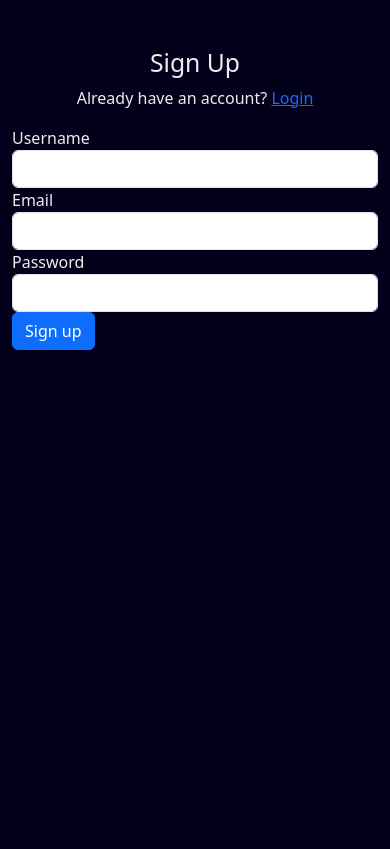
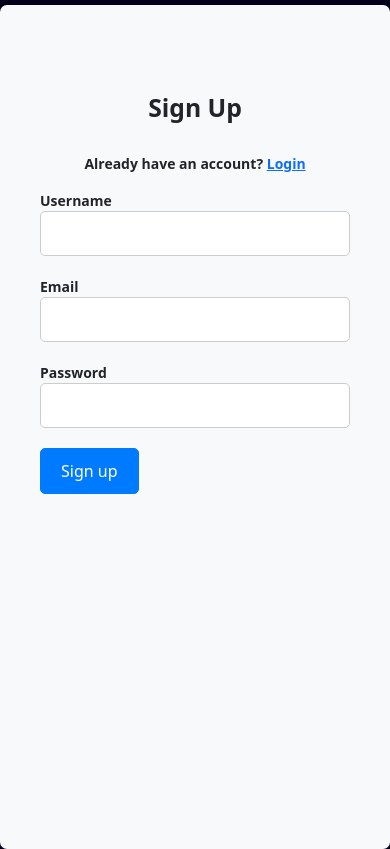
Before and after one commit to MahmoudEl3bady/to-do-app, a React (Vite) app: page /register in a window 390 px wide. Built offline with nearby package versions, Linux system fonts and the light colour scheme.

Commit message:
Forms validation

```diff
--- a/package.json
+++ b/package.json
@@ -19,11 +19,13 @@
     "@fortawesome/free-solid-svg-icons": "^6.5.1",
     "@fortawesome/react-fontawesome": "^0.2.0",
     "bootstrap": "^5.3.2",
+    "formik": "^2.4.5",
     "gh-pages": "^6.1.1",
     "react": "^18.2.0",
     "react-dom": "^18.2.0",
     "react-icons": "^5.0.1",
-    "react-router-dom": "^6.22.3"
+    "react-router-dom": "^6.22.3",
+    "yup": "^1.4.0"
   },
   "devDependencies": {
     "@types/react": "^18.2.55",
--- a/src/App.css
+++ b/src/App.css
@@ -4,7 +4,7 @@
   padding: 0;
 }
 button:focus {
-  outline: 1px solid var(--third-color) !important;  /* To Improve the Accessibility   */
+  outline: 1px solid var(--third-color) !important; /* To Improve the Accessibility   */
   /* box-shadow: 0 0 5px #000; */
 }
 :root {
@@ -51,9 +51,9 @@ body {
   box-shadow: "0px 2px 5px rgba(0, 0, 0, 0.1)";
   transition: "box-shadow borderLeft 0.3s ease";
 }
-  .task span {
-    word-break: break-all;
-  }
+.task span {
+  word-break: break-all;
+}
 .task--dark {
   color: #03001c;
   background-color: #ededed;
@@ -89,7 +89,102 @@ body {
 }
 
 .header-light {
-  background-color:#252d42;
+  background-color: #252d42;
+}
+
+/*=============================== Forms Validation and design ========================  */
+.form-con {
+  position: absolute;
+  left: 50%;
+  top: 10%;
+  transform: translate(-50%);
+  max-width: 38rem;
+  margin: 0 auto;
+  padding: 30px;
+  border-radius: 5px;
+  box-shadow: 0 4px 6px rgba(0, 0, 0, 0.1);
+  padding: 40px;
+  border-radius: 7px;
+}
+
+.form-con h2 {
+  font-weight: bold;
+  margin-bottom: 30px;
+}
+
+.form-con .form-group {
+  margin-bottom: 20px;
+}
+
+.form-con,
+.login-form label {
+  display: block;
+  font-weight: bold;
+  margin-bottom: 5px;
+  margin-bottom: 5px;
+  color: #555;
+}
+
+.form-con input[type="text"],
+.form-con input[type="email"],
+.form-con input[type="password"] {
+  width: 100%;
+  padding: 10px;
+  border: 1px solid #ccc;
+  border-radius: 5px;
+  font-size: 1.1em;
+}
+
+.input-error {
+  outline: 3px solid #dc3545 !important;
+}
+
+.form-con,
+.login-form .error {
+  color: #dc3545;
+  font-size: 14px;
+  margin-top: 5px;
+}
+
+.form-con .btn-primary {
+  background-color: #007bff;
+  border-color: #007bff;
+  padding: 10px 20px;
+  border-radius: 5px;
+  font-size: 16px;
+  color: #fff;
+  cursor: pointer;
+  transition: background-color 0.3s;
+}
+
+.form-con .btn-primary:hover {
+  background-color: #0062cc;
+  border-color: #0062cc;
+}
+
+.form-con .btn-primary:disabled {
+  opacity: 0.5;
+  cursor: not-allowed;
+}
+.login-form {
+  position: absolute;
+  left: 50%;
+  top: 10%;
+  transform: translate(-50%);
+  background-color: #fff;
+  padding: 40px;
+  border-radius: 7px;
+  box-shadow: 0 0 10px rgba(0, 0, 0, 0.1);
+  width: 450px;
+  margin: 0 auto;
+  overflow: hidden;
+}
+.login-form input {
+  padding: 10px;
+  border: 1px solid #ccc;
+  border-radius: 5px;
+  font-size: 1.1em;
+  margin-bottom: 15px;
 }
 
 /* =======================Responsiveness=========================== */
@@ -115,7 +210,11 @@ body {
     flex-direction: column;
   }
   .task-edit-input {
-    width:90%;
-    max-width:300px;
+    width: 90%;
+    max-width: 300px;
+  }
+  .form-con,.login-form {
+    top: 0;
+    height: 100%;
   }
 }
--- a/src/components/AddTask.jsx
+++ b/src/components/AddTask.jsx
@@ -5,6 +5,7 @@ const AddTask = ({onAdd}) => {
   const [taskBody, setTaskBody] = useState("");
   const handleSubmit = async (e) => {
     e.preventDefault();
+    if(!token) alert("Please Log in first!")
     try{
 
       const response = await fetch("http://127.0.0.1:5000/tasks", {
--- a/src/components/LoginForm.jsx
+++ b/src/components/LoginForm.jsx
@@ -1,7 +1,8 @@
 import { useState, useEffect } from "react";
 import { useNavigate } from "react-router-dom";
 import { useAuth } from "../AuthContext";
-
+import { useFormik} from "formik";
+import { loginSchema } from "../schemas";
 const LoginForm = () => {
   const [email, setEmail] = useState("");
   const [password, setPassword] = useState("");
@@ -23,11 +24,13 @@ const LoginForm = () => {
       const data = await response.json();
 
       if (data.loginSuccess) {
-        setUserData(data);
+
         console.log("the Data is : ", data);
+        alert(data.message);
         sessionStorage.setItem("token", data.access_token);
         navigate("/"); // Redirect to the main app page if login is successful
       } else {
+        alert(data.message);
         console.error("Login failed:", data.message);
       }
     } catch (error) {
@@ -35,14 +38,16 @@ const LoginForm = () => {
     }
   };
 
-  useEffect(() => {
-    if (userData) {
-      // setUserData([userData]); // Log userData when it changes
-      console.log("userData:", userData);
-    }
-  }, [userData]); // Include userData in the dependency array
+  const {values , errors,touched , isSubmitting,handleBlur,handleChange} = useFormik({
+    initialValues:{
+      email:"",
+      password:"",
+    },
+    validationSchema:loginSchema,
+  })
+
   return (
-    <div className="container mt-5 d-flex justify-content-center">
+    <div className="container d-flex justify-content-center login-form">
       <form
         method="POST"
         className="form bg-light text-dark register-form p-4" // Added padding for spacing inside the form
@@ -55,13 +60,18 @@ const LoginForm = () => {
           <input
             type="email"
             name="email"
-            className="form-control"
             id="email"
             placeholder="example@gmail.com"
-            required
-            value={email}
-            onChange={(e) => setEmail(e.target.value)}
+            className={`form-control  ${
+              errors.email && touched.email ? "input-error" : ""
+            }`}
+            value={values.email}
+            onChange={handleChange}
+            onBlur={handleBlur}
           />
+          {errors.email && touched.email && (
+            <p className="error">{errors.email}</p>
+          )}
         </div>
 
         <div className="form-group">
@@ -69,15 +79,21 @@ const LoginForm = () => {
           <input
             type="password"
             name="password"
-            className="form-control"
             id="password"
             placeholder="Enter strong password"
-            required
-            value={password}
-            onChange={(e) => setPassword(e.target.value)}
+            className={`form-control  ${
+              errors.password && touched.password ? "input-error" : ""
+            }`}
+            value={values.password}
+            onChange={handleChange}
+            onBlur={handleBlur}
           />
+          {errors.password && touched.password && (
+            <p className="error">{errors.password}</p>
+          )}
         </div>
         <button
+          disabled={isSubmitting || Object.keys(errors).length > 0}
           type="submit"
           name="submit"
           className="btn btn-primary btn-block"
@@ -87,7 +103,6 @@ const LoginForm = () => {
         <p className="text-center mt-3">
           Don't have an account? <a href="/register">Sign up</a>
         </p>
-        <h1>{userData && userData.username}</h1>
       </form>
     </div>
   );
--- a/src/components/RegisterFrom.jsx
+++ b/src/components/RegisterFrom.jsx
@@ -1,13 +1,10 @@
-import { useState } from "react";
 import { Link, useNavigate } from "react-router-dom";
-import { useAuth } from "../AuthContext";
+import { useFormik } from "formik";
+import { registerSchema } from "../schemas";
 
 const RegisterForm = () => {
-  const [username, setUsername] = useState("");
-  const [email, setEmail] = useState("");
-  const [password, setPassword] = useState("");
-  const { userData, setUserData } = useAuth();
 
+  // const { userData, setUserData } = useAuth();
   const navigate = useNavigate();
 
   const handleSubmit = async (event) => {
@@ -22,8 +19,7 @@ const RegisterForm = () => {
       const data = await response.json();
 
       if (data.registerSuccess) {
-        alert(data.username);
-        setUserData(data);
+        alert(data.message);
         navigate("/login");
       } else {
         console.error("Registration failed: ", data.message);
@@ -33,52 +29,82 @@ const RegisterForm = () => {
     }
   };
 
+  const { values, errors, touched, isSubmitting, handleBlur, handleChange } =
+    useFormik({
+      initialValues: {
+        username: "",
+        email: "",
+        password: "",
+      },
+      validationSchema: registerSchema,
+    });
+  console.log(errors);
+
   return (
-    <div className="container">
+    <div className={`container  form-con  text-dark bg-light `}>
       <div className="row">
         <div className="col-md-6 offset-md-3 mt-5">
           <h2 className="text-center">Sign Up</h2>
           <p className="text-center">
             Already have an account? <Link to="/login">Login</Link>
           </p>
-          <form onSubmit={handleSubmit} method="POST">
+          <form onSubmit={handleSubmit} method="POST" autoComplete="off">
             <div className="form-group">
               <label htmlFor="username">Username</label>
               <input
                 type="text"
-                className="form-control"
                 id="username"
                 name="username"
-                value={username}
-                onChange={(e) => setUsername(e.target.value)}
-                required
+                className={`form-control  ${
+                  errors.username && touched.username ? "input-error" : ""
+                }`}
+                value={values.username}
+                onChange={handleChange}
+                onBlur={handleBlur}
               />
             </div>
+            {errors.username && touched.username && (
+              <p className="error">{errors.username}</p>
+            )}
             <div className="form-group">
               <label htmlFor="email">Email</label>
               <input
                 type="email"
-                className="form-control"
                 id="email"
                 name="email"
-                value={email}
-                onChange={(e) => setEmail(e.target.value)}
-                required
+                className={`form-control  ${
+                  errors.email && touched.email ? "input-error" : ""
+                }`}
+                value={values.email}
+                onChange={handleChange}
+                onBlur={handleBlur}
               />
             </div>
+            {errors.email && touched.email && (
+              <p className="error">{errors.email}</p>
+            )}
             <div className="form-group">
               <label htmlFor="password">Password</label>
               <input
                 type="password"
-                className="form-control"
                 id="password"
                 name="password"
-                value={password}
-                onChange={(e) => setPassword(e.target.value)}
-                required
+                className={`form-control  ${
+                  errors.password && touched.password ? "input-error" : ""
+                }`}
+                value={values.password}
+                onChange={handleChange}
+                onBlur={handleBlur}
               />
             </div>
-            <button type="submit" className="btn btn-primary btn-block">
+            {errors.password && touched.password && (
+              <p className="error">{errors.password}</p>
+            )}
+            <button
+              disabled={isSubmitting || Object.keys(errors).length > 0}
+              type="submit"
+              className="btn btn-primary btn-block"
+            >
               Sign up
             </button>
           </form>
--- /dev/null
+++ b/src/schemas/index.js
@@ -0,0 +1,18 @@
+import * as yup from "yup";
+
+const passwordRules = /^(?=.*\d)(?=.*[a-z])(?=.*[A-Z]).{5,}$/;
+
+export const registerSchema = yup.object().shape({
+  username: yup.string().required("Required"),
+  email: yup.string().email("Enter an valid email!").required("Required"),
+  password: yup
+    .string()
+    .min(5)
+    .matches(passwordRules, { message: " Create a stronger password contains uppercase,lowercase letter ,number  and special char  " })
+    .required("Required"),
+});
+
+export const loginSchema  = yup.object().shape({
+  email:yup.string().email("Enter an valid Email!").required("Required"),
+  password:yup.string().min(5).matches(passwordRules , {message:"Enter a valid password!"}).required("Required")
+});
```
Also changed, not shown: src/components/Tasks.jsx (+15 -5 lines), 2 other files (tests, documents, lock files or other folders).
